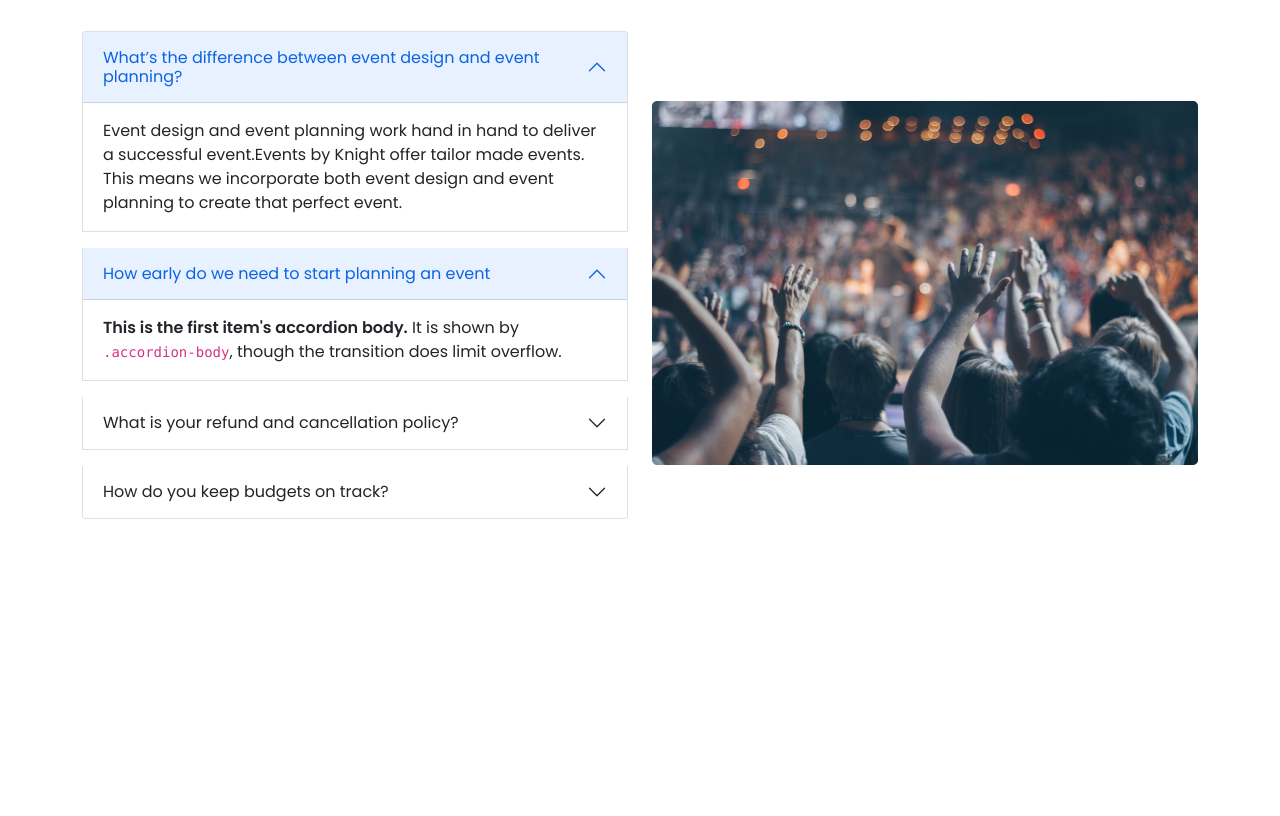
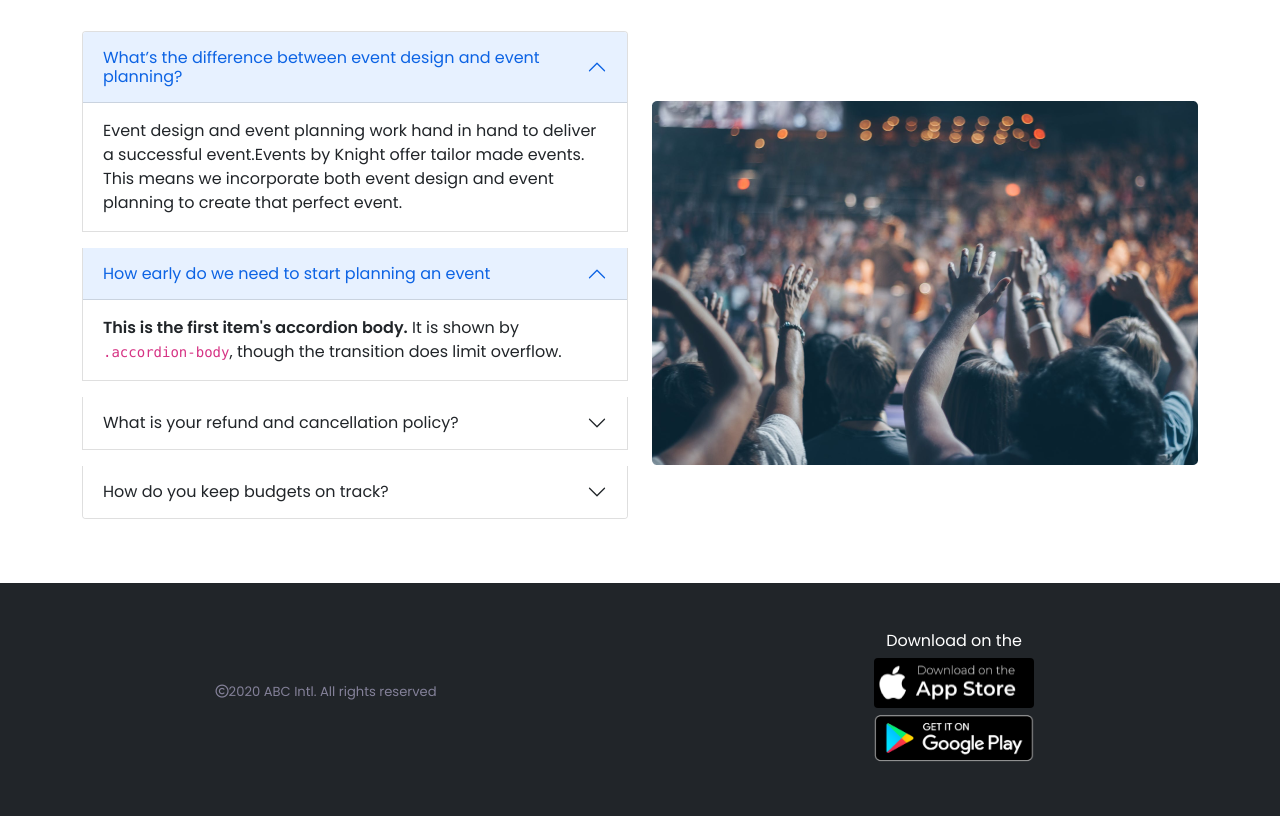
Before and after one commit to shamim-5/convention-center, a plain HTML site: page index.html in a window 1280 px wide. Shown: the part 1275-2091 px from the top of the page. Before the commit the page ends 1810 px from the top, so only its background shows below. Drawn offline with Linux system fonts and the light colour scheme.

Commit message:
main project completed

```diff
--- a/index.html
+++ b/index.html
@@ -268,8 +268,28 @@
       </section>
    </main>
    <footer>
-      <section class="bg-dark  ">
-
+      <section class="bg-dark  mt-5">
+         <div class="row d-flex align-items-center justify-content-around py-5 px-4 ">
+            <div class="col d-flex align-items-center justify-content-center">
+               <p><small><i class="far fa-copyright"></i>2020 ABC Intl. All rights reserved </small></p>
+            </div>
+            <div class="col text-white d-flex flex-column align-items-center">
+               <div class="">
+                  <h6>Download on the</h6>
+               </div>
+               <div class="d-flex justify-content-evenly">
+                  <div>
+                     <a target="_blank" href="https://www.apple.com/store"><img class="rounded" width="160px" height="50px" src="images/apple-store.png"
+                           alt=""></a>
+                  </div>
+               </div>
+               <div class="d-flex justify-content-evenly">
+                  <div>
+                     <a target="_blank" href="https://play.google.com/store/apps"><img width="160px" height="60px" src="images/play-store-logo.png" alt=""></a>
+                  </div>
+               </div>
+            </div>
+         </div>
       </section>
    </footer>
    <script src="js/bootstrap.bundle.min.js"></script>
```
Also changed, not shown: images/apple-store (1).png (added), images/apple-store.png (added), images/icons/Vector.svg (deleted), images/icons/arrow-forward 1.svg (deleted), images/icons/ctor.svg (deleted), images/icons/menu-2 1.svg (deleted), images/icons/watermark.svg (deleted), images/person 1.png (deleted), images/person 2.png (deleted), images/person 3.png (deleted), images/play-store-logo.png (added), images/wedding.png (deleted).
